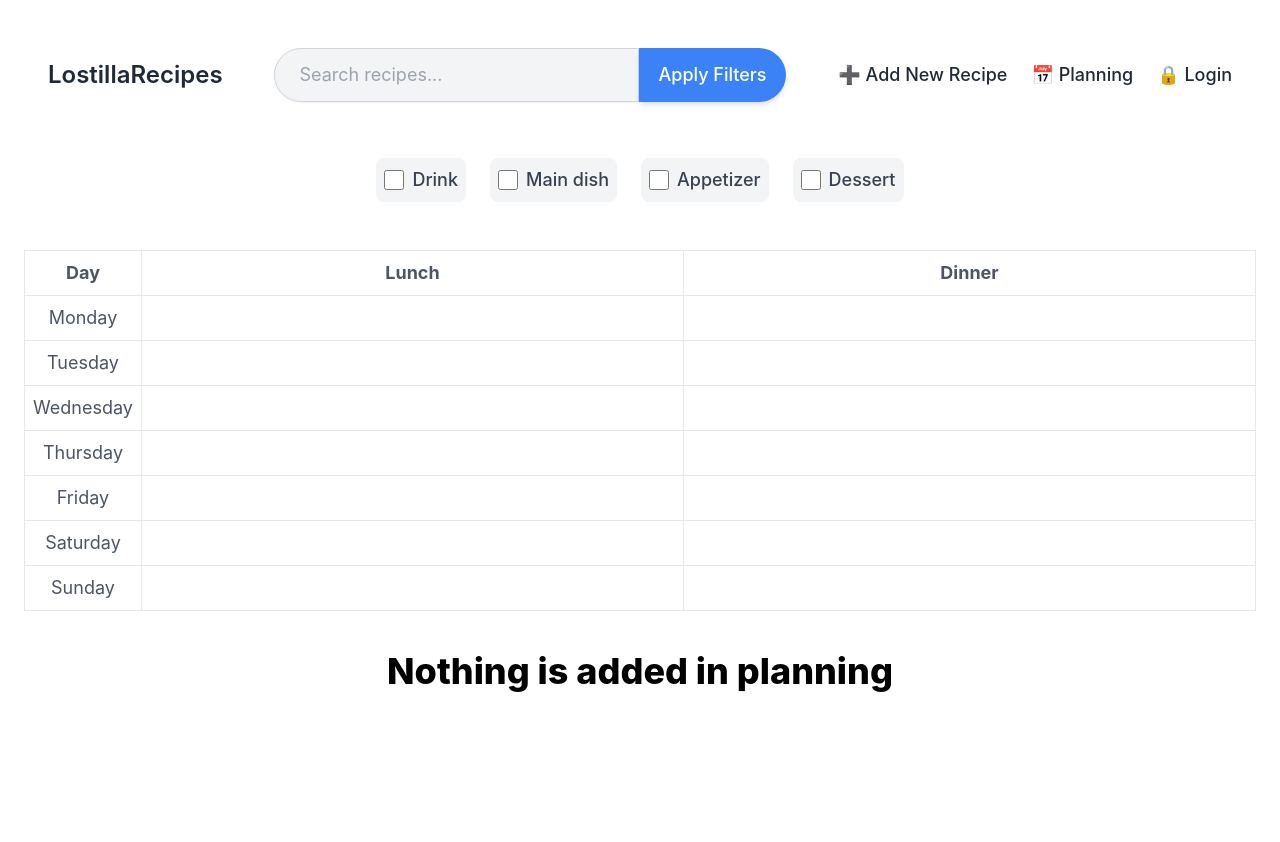
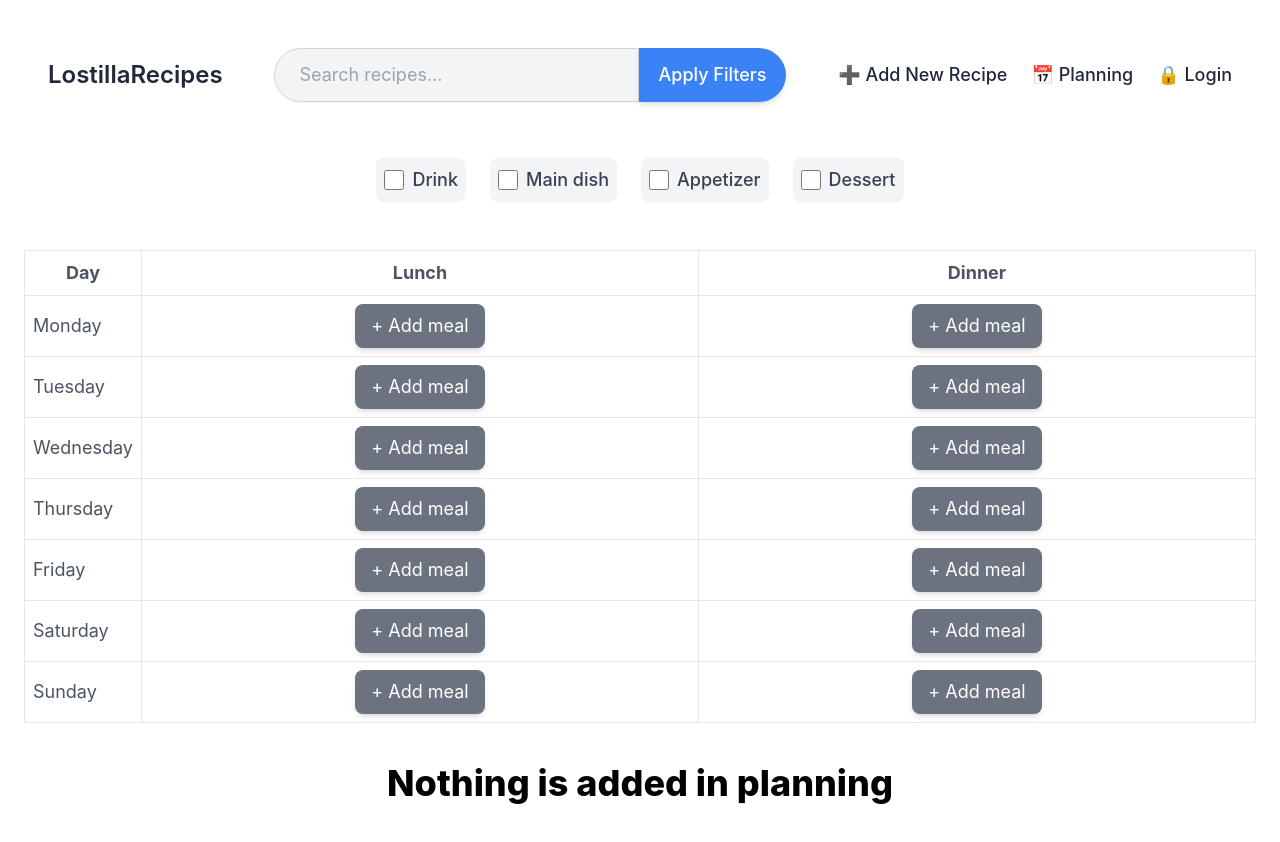
Before and after one commit to JuanjoCervilla/LostillaRecipes-App, a React (Create React App) app in the folder client/: page /planning in a window 1280 px wide. Shown: the top 842 px of the page. Before the commit the page ends 800 px from the top, so only its background shows below. Built offline with nearby package versions, Linux system fonts and the light colour scheme.

Commit message:
timetable improvement

```diff
--- a/client/src/pages/planning/index.jsx
+++ b/client/src/pages/planning/index.jsx
@@ -1,41 +1,43 @@
-import { useContext } from "react";
+import { useContext, useState } from "react";
 import { GlobalContext } from "../../context";
 import RecipeItem from "../../components/recipe-list";
 
 export default function Planning() {
-  const { planningList } = useContext(GlobalContext);
+  // const { planningList } = useContext(GlobalContext);
 
-  // Timetable for the week
-  const weeklyTimetable = {
-    Monday: {
-      lunch: "",
-      dinner: ""
-    },
-    Tuesday: {
-      lunch: "",
-      dinner: ""
-    },
-    Wednesday: {
-      lunch: "",
-      dinner: ""
-    },
-    Thursday: {
-      lunch: "",
-      dinner: ""
-    },
-    Friday: {
-      lunch: "",
-      dinner: ""
-    },
-    Saturday: {
-      lunch: "",
-      dinner: ""
-    },
-    Sunday: {
-      lunch: "",
-      dinner: ""
-    }
-  }
+  const { recipeList, loading } = useContext(GlobalContext);
+  // Get recipeList from context
+  const [weeklyTimetable, setWeeklyTimetable] = useState({
+    Monday: { lunch: "", dinner: "" },
+    Tuesday: { lunch: "", dinner: "" },
+    Wednesday: { lunch: "", dinner: "" },
+    Thursday: { lunch: "", dinner: "" },
+    Friday: { lunch: "", dinner: "" },
+    Saturday: { lunch: "", dinner: "" },
+    Sunday: { lunch: "", dinner: "" },
+  });
+  const [isModalOpen, setIsModalOpen] = useState(false);
+  const [selectedDay, setSelectedDay] = useState("");
+  const [selectedMeal, setSelectedMeal] = useState("");
+
+  const openRecipeModal = (day, meal) => {
+    setSelectedDay(day);
+    setSelectedMeal(meal);
+    setIsModalOpen(true);
+  };
+
+  const addRecipeToTimetable = (recipe) => {
+    setWeeklyTimetable((prevTimetable) => ({
+      ...prevTimetable,
+      [selectedDay]: {
+        ...prevTimetable[selectedDay],
+        [selectedMeal]: recipe, // Add the selected recipe to the timetable
+      },
+    }));
+    setIsModalOpen(false); // Close the modal after selection
+  };
+
+  if (loading) return <div>Loading... Please wait!</div>;
 
   return (
     <div className="py-8 container mx-auto flex flex-wrap justify-center gap-10">
@@ -44,7 +46,9 @@ export default function Planning() {
         <table className="min-w-full border-collapse">
           <thead>
             <tr>
-              <th className="border px-2 py-2 text-center whitespace-nowrap w-1">Day</th>
+              <th className="border px-2 py-2 text-center whitespace-nowrap w-1">
+                Day
+              </th>
               <th className="border p-2">Lunch</th>
               <th className="border p-2">Dinner</th>
             </tr>
@@ -52,9 +56,65 @@ export default function Planning() {
           <tbody>
             {Object.entries(weeklyTimetable).map(([day, meals]) => (
               <tr key={day}>
-                <td className="border px-2 py-2 text-center whitespace-nowrap w-1">{day}</td>
-                <td className="border p-2">{meals.lunch}</td>
-                <td className="border p-2">{meals.dinner}</td>
+                <td className="border px-2 py-2  whitespace-nowrap w-1">
+                  {day}
+                </td>
+                <td className="border p-2">
+                  {meals.lunch ? (
+                    <div className="flex items-center justify-center gap-4">
+                      {/* Title Section */}
+                      <div className="text-center">
+                        <div className="text-lg">{meals.lunch.title}</div>
+                      </div>
+
+                      {/* Image Section */}
+                      <div className="flex justify-center">
+                        <img
+                          src={meals.lunch.imageURL}
+                          alt="recipe item"
+                          className="w-44 h-34 object-cover rounded-lg shadow-md"
+                        />
+                      </div>
+                    </div>
+                  ) : (
+                    <div className="flex justify-center">
+                      <button
+                        onClick={() => openRecipeModal(day, "lunch")}
+                        className="px-4 py-2 bg-gray-500 text-white rounded-lg shadow-md hover:bg-blue-600 transition"
+                      >
+                        + Add meal
+                      </button>
+                    </div>
+                  )}
+                </td>
+                <td className="border p-2">
+                  {meals.dinner ? (
+                    <div className="flex items-center justify-center gap-4">
+                      {/* Title Section */}
+                      <div className="text-center">
+                        <div className="text-lg">{meals.dinner.title}</div>
+                      </div>
+
+                      {/* Image Section */}
+                      <div className="flex justify-center">
+                        <img
+                          src={meals.dinner.imageURL}
+                          alt="recipe item"
+                          className="w-44 h-34 object-cover rounded-lg shadow-md"
+                        />
+                      </div>
+                    </div>
+                  ) : (
+                    <div className="flex justify-center">
+                      <button
+                        onClick={() => openRecipeModal(day, "dinner")}
+                        className="px-4 py-2 bg-gray-500 text-white rounded-lg shadow-md hover:bg-blue-600 transition"
+                      >
+                        + Add meal
+                      </button>
+                    </div>
+                  )}
+                </td>
               </tr>
             ))}
           </tbody>
@@ -63,8 +123,10 @@ export default function Planning() {
 
       {/* Recipe Planning List */}
       <div className="w-full">
-        {planningList && planningList.length > 0 ? (
-          planningList.map((item, index) => <RecipeItem key={index} item={item} />)
+        {recipeList && recipeList.length > 0 ? (
+          recipeList.map((item, index) => (
+            <RecipeItem key={index} item={item} />
+          ))
         ) : (
           <div>
             <p className="lg:text-4xl text-xl text-center text-black font-extrabold">
@@ -73,6 +135,35 @@ export default function Planning() {
           </div>
         )}
       </div>
+
+      {/* Modal for Recipe Selection */}
+      {isModalOpen && (
+        <div className="fixed inset-0 bg-black bg-opacity-50 flex justify-center items-center">
+          <div className="bg-white p-5 rounded-lg">
+            <h2 className="text-xl">
+              Select a Recipe for {selectedDay} {selectedMeal}
+            </h2>
+            <ul>
+              {recipeList.map((recipe, index) => (
+                <li key={index} className="mb-2">
+                  <button
+                    className="p-2 border rounded"
+                    onClick={() => addRecipeToTimetable(recipe)}
+                  >
+                    {recipe.title}
+                  </button>
+                </li>
+              ))}
+            </ul>
+            <button
+              className="mt-5 bg-gray-300 p-2 rounded"
+              onClick={() => setIsModalOpen(false)}
+            >
+              Close
+            </button>
+          </div>
+        </div>
+      )}
     </div>
   );
 }
```
